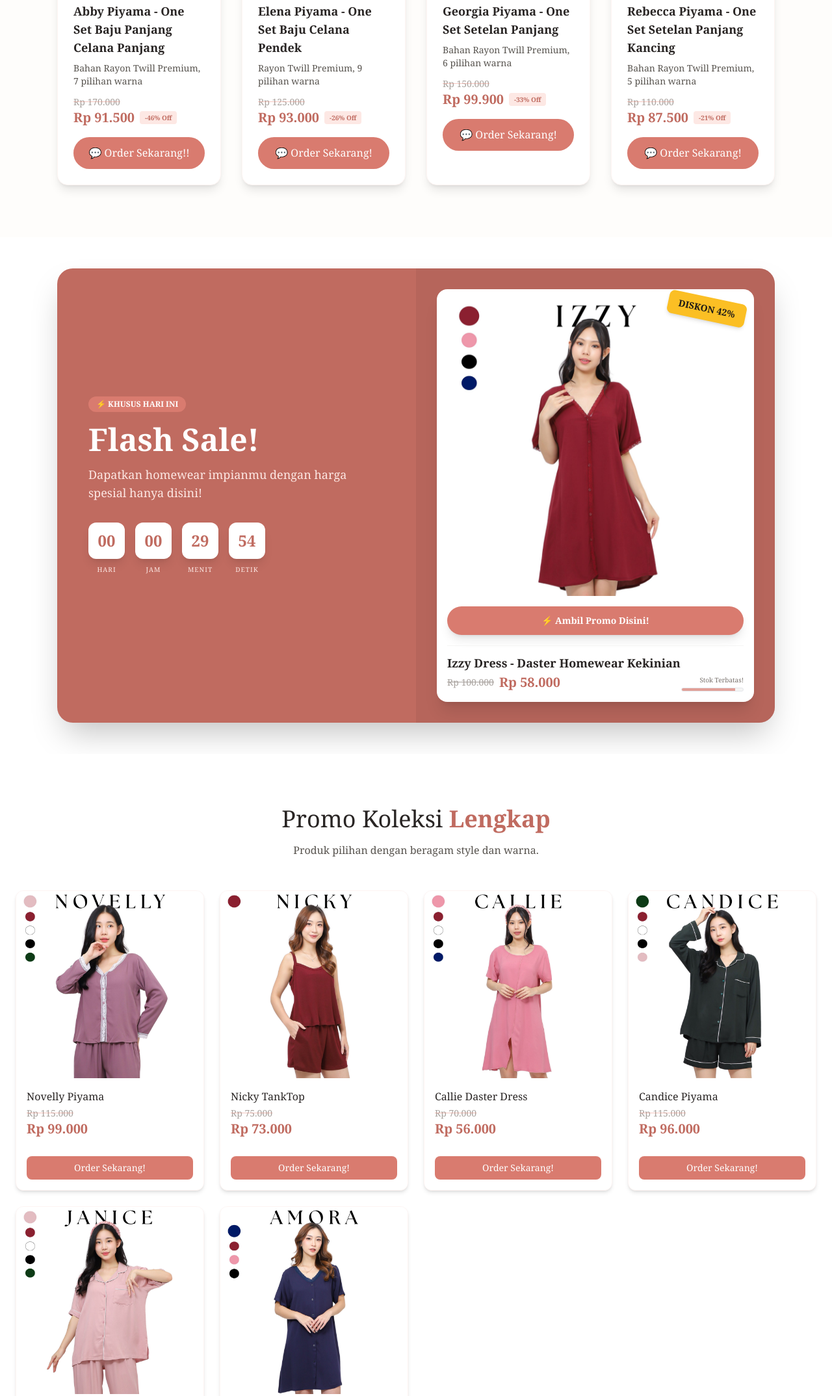
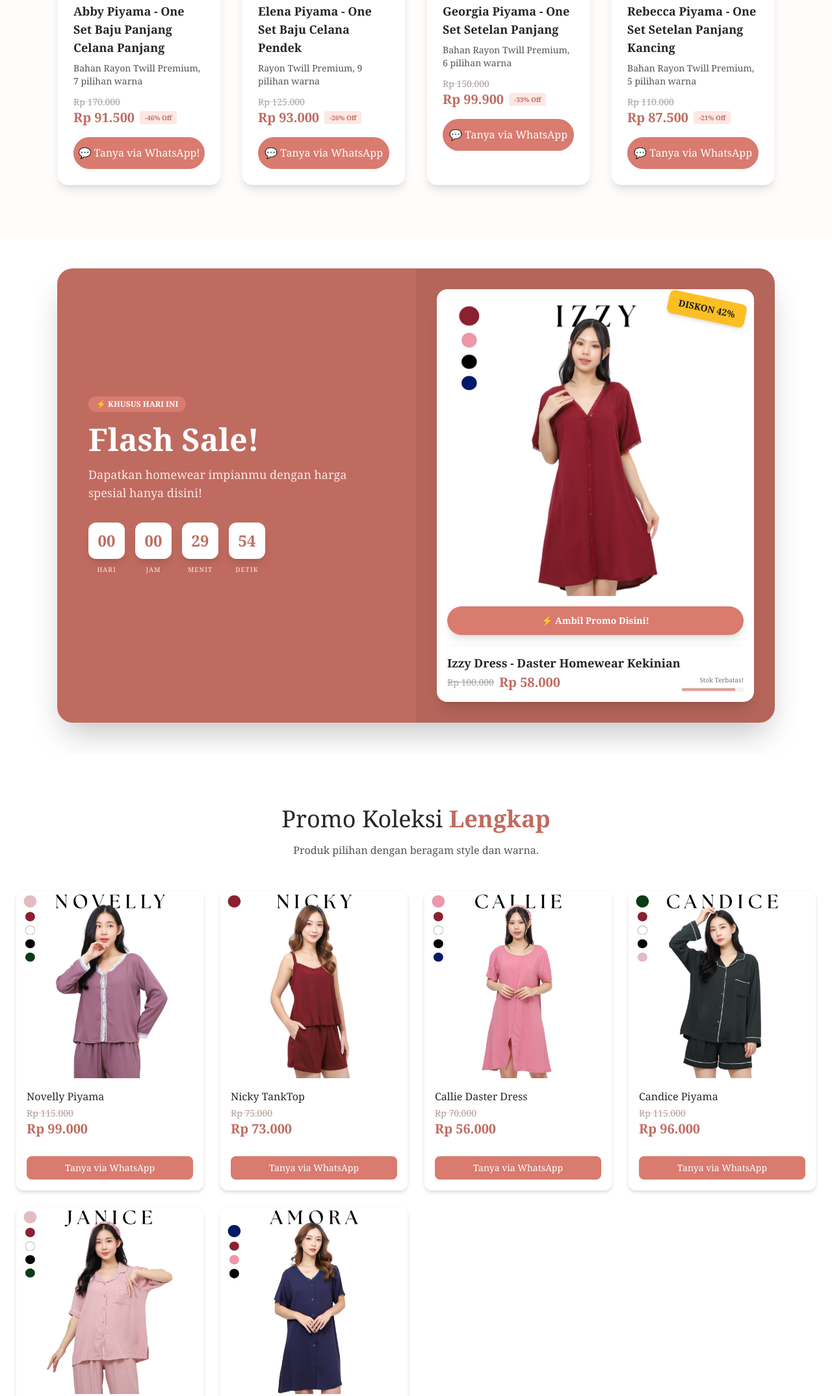
Before and after one commit to adtyarizkii/kanai, a website: page index.html in a window 1280 px wide. Shown: the part 1282-3430 px from the top of the page at 65% size. Drawn offline with Linux system fonts and the light colour scheme; a web font is replaced by a local one.

Commit message:
fix: cta copywrite

```diff
--- a/index.html
+++ b/index.html
@@ -54,7 +54,7 @@
             const hargaFormatted = harga.toLocaleString('id-ID');
 
             if (product) {
-                message = `Halo! Saya tertarik dengan promo ${product} seharga Rp${hargaFormatted}. Boleh minta info lengkap dan katalog produknya?`;
+                message = `Halo kak, aku tertarik dengan ${product} seharga Rp${hargaFormatted}. Stoknya masih ada?😍`;
 
                 // Track Lead event for specific product interest
                 if (typeof fbq !== 'undefined') {
@@ -66,7 +66,7 @@
                     });
                 }
             } else {
-                message = 'Halo! Saya mau bertanya seputar Kanai.id. Boleh tolong dibantu?';
+                message = 'Halo kak! Aku mau bertanya seputar Kanai.id dong. Boleh tolong dibantu?';
             }
 
             // Track Contact event for all WhatsApp interactions
@@ -291,7 +291,7 @@
                             onclick="openWhatsApp('Produk Abby', 91500)"
                             class="w-full bg-rose-500 hover:bg-rose-600 text-white py-3 rounded-full font-medium transition-colors duration-300"
                         >
-                            💬 Order Sekarang!!
+                            💬 Tanya via WhatsApp!
                         </button>
                     </div>
                 </div>
@@ -331,7 +331,7 @@
                             onclick="openWhatsApp('Produk Elena', 93000)"
                             class="w-full bg-rose-500 hover:bg-rose-600 text-white py-3 rounded-full font-medium transition-colors duration-300"
                         >
-                            💬 Order Sekarang!
+                            💬 Tanya via WhatsApp
                         </button>
                     </div>
                 </div>
@@ -371,7 +371,7 @@
                             onclick="openWhatsApp('Produk Georgia', 99900)"
                             class="w-full bg-rose-500 hover:bg-rose-600 text-white py-3 rounded-full font-medium transition-colors duration-300"
                         >
-                            💬 Order Sekarang!
+                            💬 Tanya via WhatsApp
                         </button>
                     </div>
                 </div>
@@ -411,7 +411,7 @@
                             onclick="openWhatsApp('Produk Rebecca', 87500)"
                             class="w-full bg-rose-500 hover:bg-rose-600 text-white py-3 rounded-full font-medium transition-colors duration-300"
                         >
-                            💬 Order Sekarang!
+                            💬 Tanya via WhatsApp
                         </button>
                     </div>
                 </div>
@@ -530,7 +530,7 @@
                             onclick="openWhatsApp('Produk Novelly', 99000)"
                             class="w-full bg-rose-500 hover:bg-rose-600 text-white py-2 rounded-lg font-medium text-sm mt-3 transition-colors duration-300"
                         >
-                            Order Sekarang!
+                            Tanya via WhatsApp
                         </button>
                     </div>
                 </div>
@@ -561,7 +561,7 @@
                             onclick="openWhatsApp('Produk Nicky', 73000)"
                             class="w-full bg-rose-500 hover:bg-rose-600 text-white py-2 rounded-lg font-medium text-sm mt-3 transition-colors duration-300"
                         >
-                            Order Sekarang!
+                            Tanya via WhatsApp
                         </button>
                     </div>
                 </div>
@@ -592,7 +592,7 @@
                             onclick="openWhatsApp('Produk Callie', 56000)"
                             class="w-full bg-rose-500 hover:bg-rose-600 text-white py-2 rounded-lg font-medium text-sm mt-3 transition-colors duration-300"
                         >
-                            Order Sekarang!
+                            Tanya via WhatsApp
                         </button>
                     </div>
                 </div>
@@ -623,7 +623,7 @@
                             onclick="openWhatsApp('Produk Candice', 96000)"
                             class="w-full bg-rose-500 hover:bg-rose-600 text-white py-2 rounded-lg font-medium text-sm mt-3 transition-colors duration-300"
                         >
-                            Order Sekarang!
+                            Tanya via WhatsApp
                         </button>
                     </div>
                 </div>
@@ -654,7 +654,7 @@
                             onclick="openWhatsApp('Produk Janice', 99000)"
                             class="w-full bg-rose-500 hover:bg-rose-600 text-white py-2 rounded-lg font-medium text-sm mt-3 transition-colors duration-300"
                         >
-                            Order Sekarang!
+                            Tanya via WhatsApp
                         </button>
                     </div>
                 </div>
@@ -685,7 +685,7 @@
                             onclick="openWhatsApp('Produk Amora', 60000)"
                             class="w-full bg-rose-500 hover:bg-rose-600 text-white py-2 rounded-lg font-medium text-sm mt-3 transition-colors duration-300"
                         >
-                            Order Sekarang!
+                            Tanya via WhatsApp
                         </button>
                     </div>
                 </div>
```
Also changed, not shown: css/main.css.
